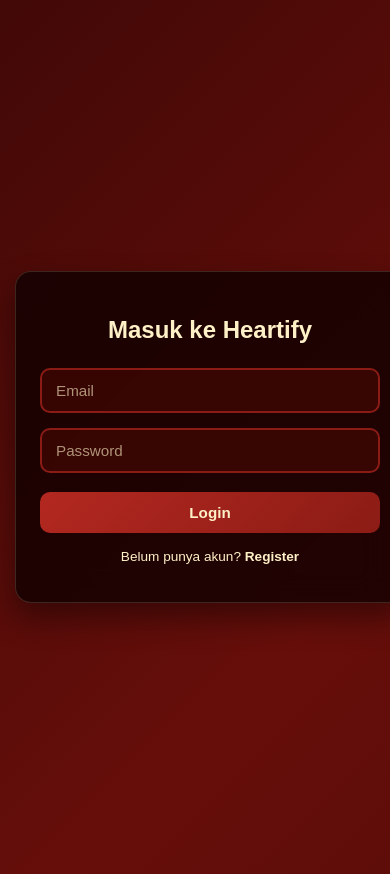
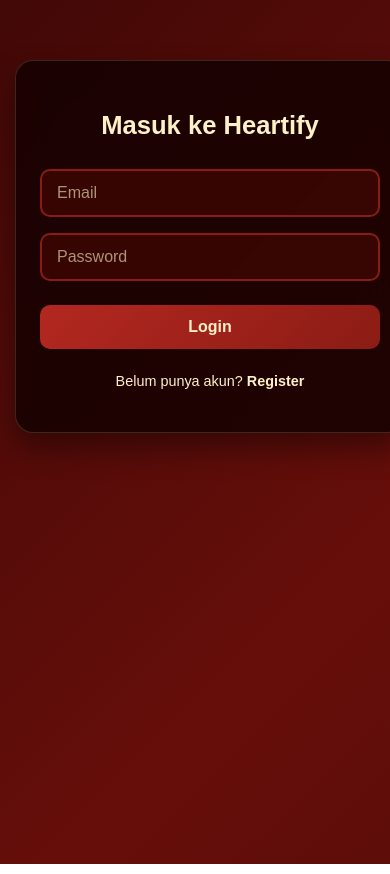
Before and after one commit to AdindaMuarriva/Heartify, a Next.js app: page /login in a window 390 px wide. Shown: the top 874 px of the page. Built offline with nearby package versions, Linux system fonts and the light colour scheme.

Commit message:
fix: layout

```diff
--- a/app/login/login.css
+++ b/app/login/login.css
@@ -8,7 +8,7 @@
   width: 100%;
   display: flex;
   justify-content: center;
-  align-items: center; /* Tetap center, jangan flex-start */
+  align-items: center; /* Tetap center */
   font-family: "Poppins", sans-serif;
   padding: 20px;
   background: linear-gradient(-45deg, #3E0703, #660E0A, #230403, #8B1515);
@@ -181,46 +181,49 @@
   }
 }
 
-/* Responsive */
+/* Responsive - UTAMA DIPERBAIKI DI SINI */
 @media (max-width: 480px) {
   .login-scope-wrapper {
-    padding: 15px;
-    align-items: center; /* TETAP CENTER, jangan flex-start */
+    padding: 20px 15px;
+    padding-top: 40px; /* TAMBAHAN: Space atas lebih banyak */
+    align-items: flex-start; /* Biar bisa scroll kalau tinggi */
+    min-height: calc(100vh - 40px);
   }
 
   .login-scope-wrapper .auth-card {
-    padding: 1.5rem;
-    margin: 0;
+    padding: 1.8rem 1.5rem; /* Sedikit lebih besar */
+    margin: 0 auto;
+    margin-top: 20px; /* TAMBAHAN: Margin atas */
     max-width: 100%;
-    border-radius: 16px;
-    max-height: auto; /* Biarkan natural height */
+    border-radius: 18px;
+    max-height: auto;
   }
 
   .login-scope-wrapper h2 {
-    font-size: 1.5rem; /* Diperkecil */
-    margin-bottom: 1.5rem; /* Diperkecil */
+    font-size: 1.6rem;
+    margin-bottom: 1.8rem;
   }
 
   .login-scope-wrapper input {
-    padding: 12px 14px; /* Jangan terlalu kecil */
-    margin-bottom: 0.9rem;
-    font-size: 0.95rem;
+    padding: 13px 15px;
+    margin-bottom: 1rem;
+    font-size: 1rem;
   }
 
   .login-scope-wrapper button {
-    padding: 12px;
-    font-size: 0.95rem;
-    margin-top: 5px;
+    padding: 13px;
+    font-size: 1rem;
+    margin-top: 8px;
+  }
+
+  .login-scope-wrapper p {
+    font-size: 0.9rem;
+    margin-top: 1.5rem;
   }
 
   .login-scope-wrapper .popup-card {
-    padding: 20px;
-    min-width: 250px;
-  }
-
-  .login-scope-wrapper p {
-    font-size: 0.85rem;
-    margin-top: 1rem;
+    padding: 22px;
+    min-width: 260px;
   }
 }
 
@@ -228,6 +231,19 @@
 @media (min-width: 481px) and (max-width: 768px) {
   .login-scope-wrapper .auth-card {
     max-width: 380px;
-    padding: 1.8rem;
+    padding: 2rem;
+    margin-top: 40px; /* Tambah margin atas untuk tablet */
+  }
+
+  .login-scope-wrapper {
+    padding-top: 40px;
   }
 }
+
+/* Untuk desktop kecil */
+@media (min-width: 769px) and (max-width: 1024px) {
+  .login-scope-wrapper .auth-card {
+    max-width: 380px;
+    margin-top: 50px;
+  }
+}
```
